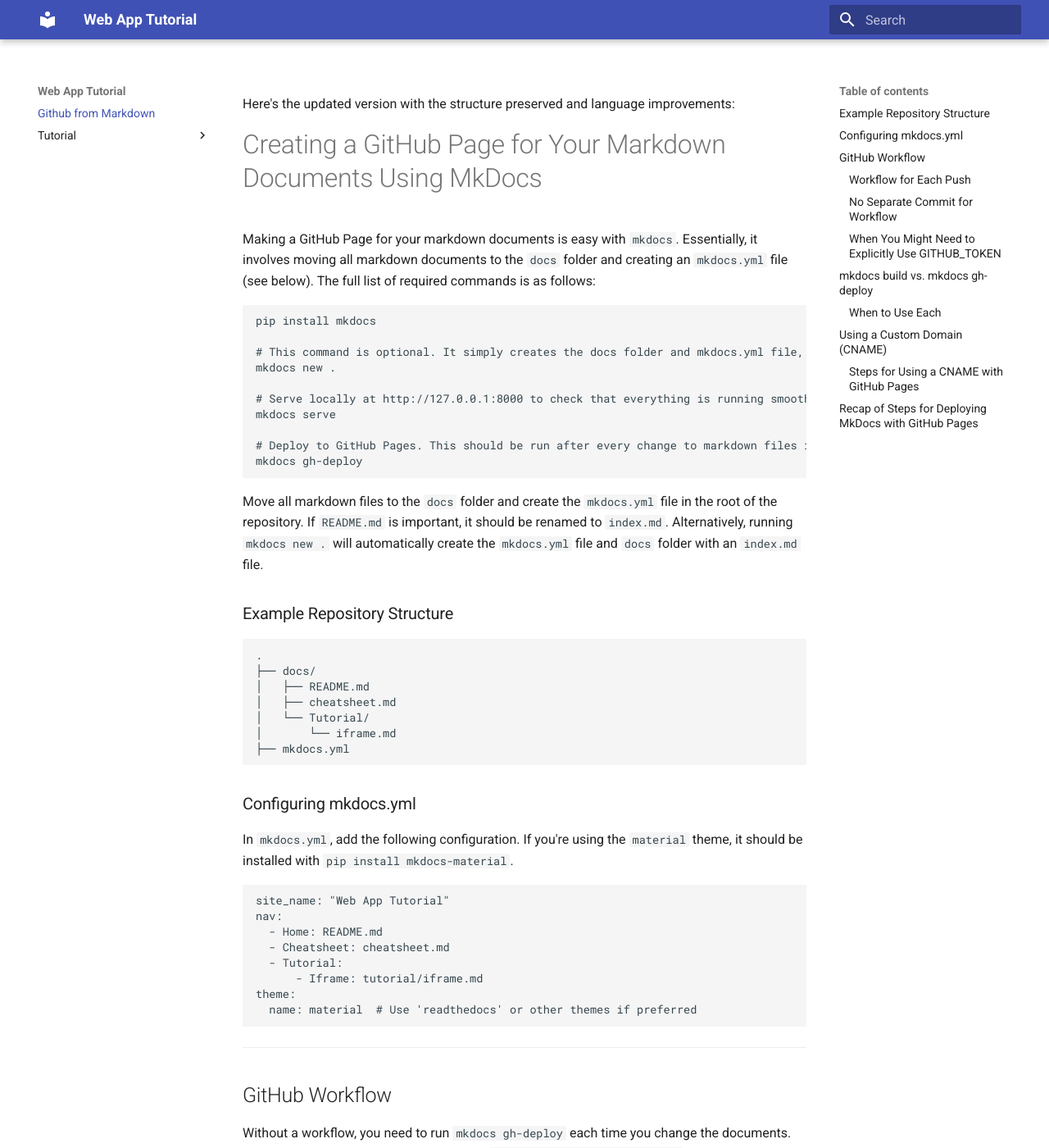
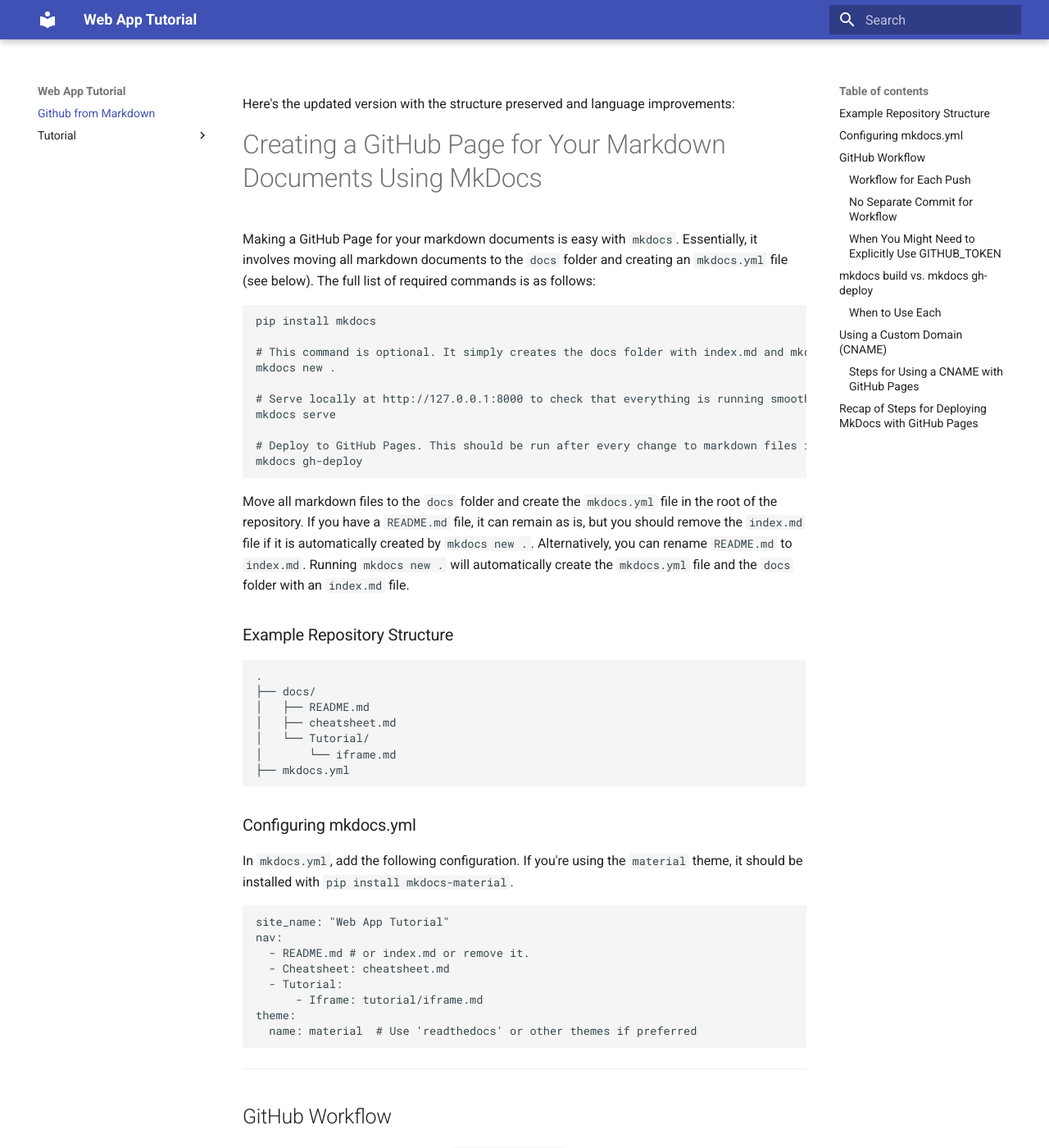
Before and after one commit to fkariminejadasl/web-app-tutorial, an MkDocs documentation site: the page built from docs/github_md.md, in a window 1280 px wide and 1400 px high. Shown: the whole window at 82% size. Built offline with MkDocs 1.6.1 and Material for MkDocs 9.7.7, drawn with Linux system fonts in a browser that asks for light colours.

Commit message:
small change

````diff
--- a/docs/github_md.md
+++ b/docs/github_md.md
@@ -6,7 +6,7 @@ Making a GitHub Page for your markdown documents is easy with `mkdocs`. Essentia
 ```bash
 pip install mkdocs
 
-# This command is optional. It simply creates the docs folder and mkdocs.yml file, which can be done manually.
+# This command is optional. It simply creates the docs folder with index.md and mkdocs.yml file, which can be done manually.
 mkdocs new .
 
 # Serve locally at http://127.0.0.1:8000 to check that everything is running smoothly.
@@ -16,7 +16,7 @@ mkdocs serve
 mkdocs gh-deploy
 ```
 
-Move all markdown files to the `docs` folder and create the `mkdocs.yml` file in the root of the repository. If `README.md` is important, it should be renamed to `index.md`. Alternatively, running `mkdocs new .` will automatically create the `mkdocs.yml` file and `docs` folder with an `index.md` file.
+Move all markdown files to the `docs` folder and create the `mkdocs.yml` file in the root of the repository. If you have a `README.md` file, it can remain as is, but you should remove the `index.md` file if it is automatically created by `mkdocs new .`. Alternatively, you can rename `README.md` to `index.md`. Running `mkdocs new .` will automatically create the `mkdocs.yml` file and the `docs` folder with an `index.md` file.
 
 ### Example Repository Structure
 
@@ -37,7 +37,7 @@ In `mkdocs.yml`, add the following configuration. If you're using the `material`
 ```yaml
 site_name: "Web App Tutorial"
 nav:
-  - Home: README.md
+  - README.md # or index.md or remove it.
   - Cheatsheet: cheatsheet.md
   - Tutorial:
       - Iframe: tutorial/iframe.md
````
